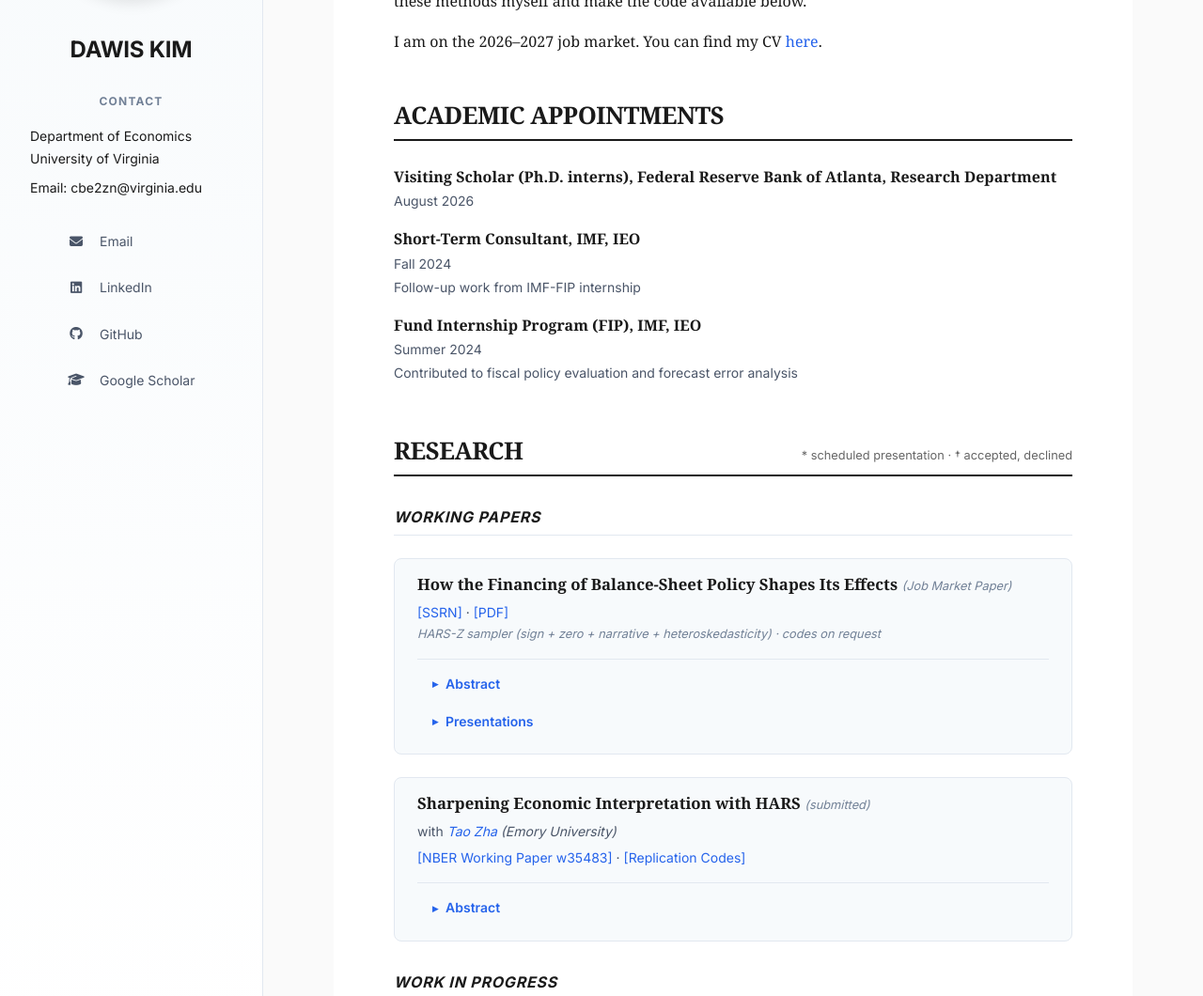
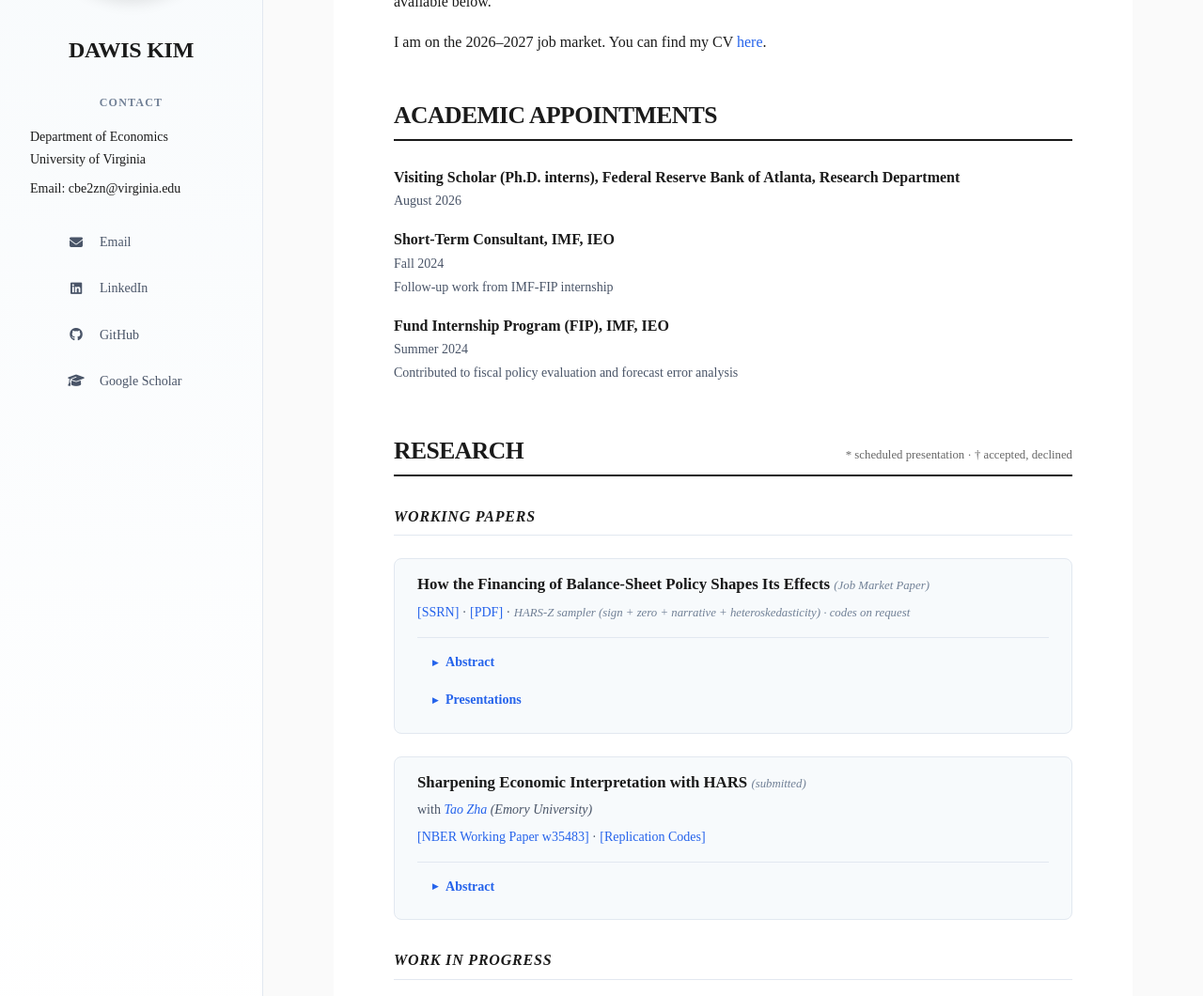
Before and after one commit to davidkim5707/website, a Jekyll site: the page built from index.md, in a window 1280 px wide and 1400 px high, cut to the strip 340-1400 px from the top of the window. Shown: the whole strip at 94% size. Built offline with Jekyll 4.4.1, drawn with Linux system fonts in a browser that asks for light colours; some web fonts are replaced.

Commit message:
Set the site in Times New Roman and put the sampler note beside the PDF link
Both font tokens now resolve to Times New Roman, with Tinos loaded from
Google Fonts as the metric-compatible fallback, matching the CV. The
HARS-Z sampler note on the JMP entry moves onto the SSRN/PDF link line.

Co-Authored-By: Claude Fable 5.1 <noreply@anthropic.com>

```diff
--- a/_layouts/default.html
+++ b/_layouts/default.html
@@ -9,7 +9,7 @@
     <!-- Google Fonts -->
     <link rel="preconnect" href="https://fonts.googleapis.com">
     <link rel="preconnect" href="https://fonts.gstatic.com" crossorigin>
-    <link href="https://fonts.googleapis.com/css2?family=Inter:wght@300;400;500;600;700&family=Source+Serif+Pro:wght@400;600;700&display=swap" rel="stylesheet">
+    <link href="https://fonts.googleapis.com/css2?family=Tinos:ital,wght@0,400;0,700;1,400;1,700&display=swap" rel="stylesheet">
 
     <!-- Font Awesome for icons -->
     <link rel="stylesheet" href="https://cdnjs.cloudflare.com/ajax/libs/font-awesome/6.4.0/css/all.min.css">
--- a/assets/css/style.css
+++ b/assets/css/style.css
@@ -8,8 +8,8 @@
    =========================== */
 :root {
     /* Typography */
-    --font-sans: 'Inter', -apple-system, BlinkMacSystemFont, "Segoe UI", sans-serif;
-    --font-serif: 'Source Serif Pro', Georgia, serif;
+    --font-sans: 'Times New Roman', Times, 'Tinos', 'Liberation Serif', serif;
+    --font-serif: 'Times New Roman', Times, 'Tinos', 'Liberation Serif', serif;
 
     /* Colors - Neutral Palette */
     --color-text-primary: #1a1a1a;
@@ -471,11 +471,10 @@ dd:last-child {
 }
 
 /* Inline note for code availability - muted so it reads as a note, not a link */
-dd.code-note {
+span.code-note {
     color: var(--color-text-tertiary);
     font-size: 0.8rem;
     font-style: italic;
-    margin-top: calc(-1 * var(--space-xs));
 }
 
 /* Status Badges - removed for professional appearance */
--- a/index.md
+++ b/index.md
@@ -44,8 +44,7 @@ I am on the 2026–2027 job market. You can find my CV [here](https://www.dropbo
 
 <dl>
   <dt>How the Financing of Balance-Sheet Policy Shapes Its Effects <span class="paper-status">(Job Market Paper)</span></dt>
-  <dd><a href="https://papers.ssrn.com/sol3/papers.cfm?abstract_id=7214338">[SSRN]</a> &middot; <a href="https://www.dropbox.com/scl/fi/w2dak1iipdy4sewxy6xnw/jmp_dawis.pdf?rlkey=hubsqx7d18fwqsx0a7iknbm7a&raw=1">[PDF]</a></dd>
-  <dd class="code-note">HARS-Z sampler (sign + zero + narrative + heteroskedasticity) &middot; codes on request</dd>
+  <dd><a href="https://papers.ssrn.com/sol3/papers.cfm?abstract_id=7214338">[SSRN]</a> &middot; <a href="https://www.dropbox.com/scl/fi/w2dak1iipdy4sewxy6xnw/jmp_dawis.pdf?rlkey=hubsqx7d18fwqsx0a7iknbm7a&raw=1">[PDF]</a> &middot; <span class="code-note">HARS-Z sampler (sign + zero + narrative + heteroskedasticity) &middot; codes on request</span></dd>
   <dd class="abstract-toggle">
     <details>
       <summary>Abstract</summary>
```
